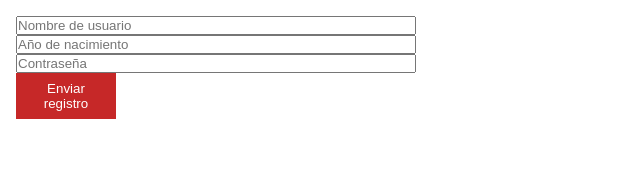
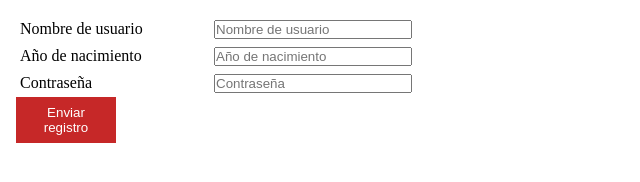
Before and after one commit to jhoanda0925/misiontic, a plain HTML site: page registro.html in a window 1280 px wide. Shown: the whole page, without its empty margins (0-640 px from the left). Drawn offline with Linux system fonts and the light colour scheme.

Commit message:
Correción reto 1

```diff
--- a/registro.html
+++ b/registro.html
@@ -3,13 +3,22 @@
 	<head>
         <meta http-equiv="Content-Type" content="text/html; charset=utf-8"/>
         <link rel="stylesheet" href="estilos.css">
-        <title></title>
+        <title>Registro</title>
     </head>
 	<body>
 		<form id="registrar_usuario_form">
-            <input id="nombre_usuario" placeholder="Nombre de usuario"/>
-            <input type="number" id="anoNacimiento_usuario" placeholder="Año de nacimiento" min="1900" max="2021"/>
-            <input type="password" id="contrasena_usuario" placeholder="Contraseña"/>
+            <div>
+                <label for="nombre_usuario">Nombre de usuario</label>
+                <input id="nombre_usuario" placeholder="Nombre de usuario"/>
+            </div>
+            <div>
+                <label for="anoNacimiento_usuario">Año de nacimiento</label>
+                <input type="number" id="anoNacimiento_usuario" placeholder="Año de nacimiento" min="1900" max="2021"/>
+            </div>
+            <div>
+                <label for="contrasena_usuario">Contraseña</label>
+                <input type="password" id="contrasena_usuario" placeholder="Contraseña"/>
+            </div>
             <button id="enviar_registro">Enviar registro</button>
         </form>
 	</body>
```
Also changed, not shown: index.html (+1 -0 lines).
